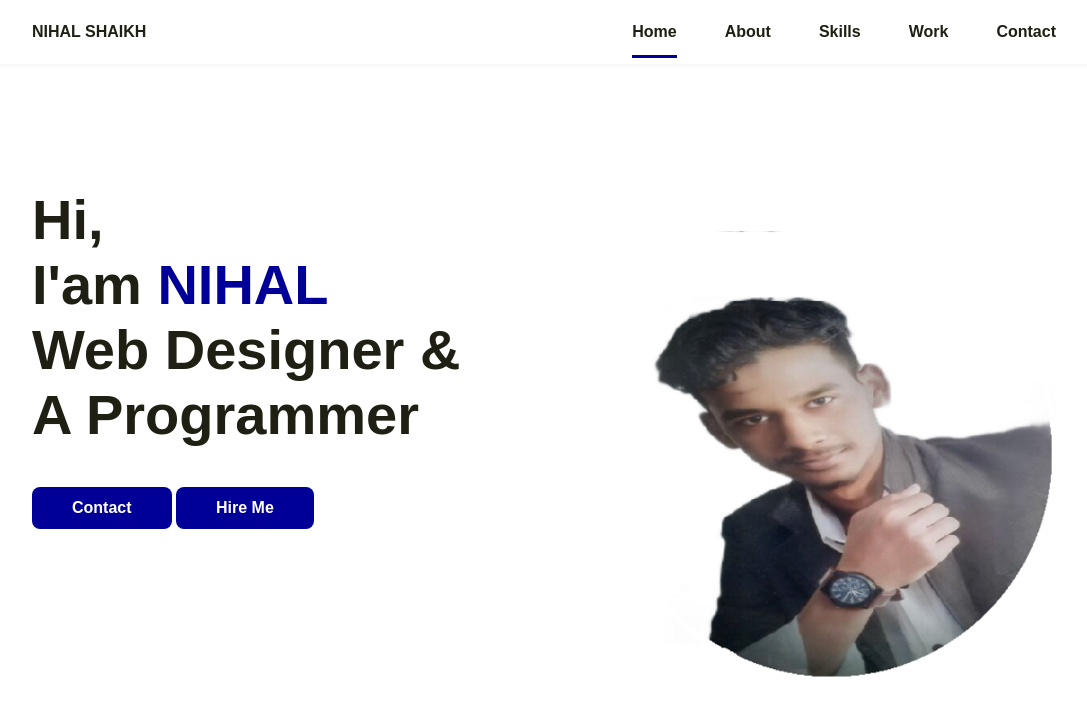
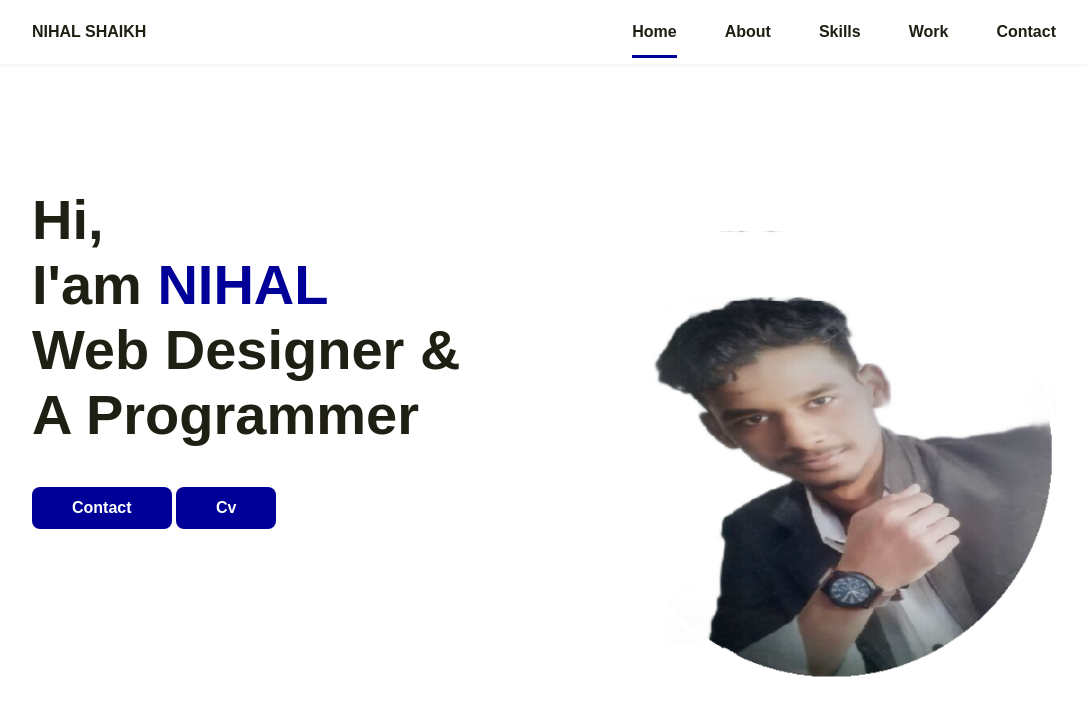
Before and after one commit to nihalahamadshaikh/ns.github.com, a plain HTML site: page index.html in a window 1280 px wide. Shown: the top 710 px of the page, without its empty margins (96-1183 px from the left). Drawn offline with nearby package versions, Linux system fonts and the light colour scheme.

Commit message:
Update index.html

```diff
--- a/index.html
+++ b/index.html
@@ -42,7 +42,7 @@
                     <h1 class="home__title">Hi,<br>I'am <span class="home__title-color">NIHAL</span><br> Web Designer &<br> A Programmer</h1>
 
                     <a href="#" class="button">Contact</a>
-                    <a href="#" class="button">Hire Me</a>
+                    <a href="https://drive.google.com/file/d/1z0PTbquGxKubs92-N2Ychb1UepG4xWFr/view?usp=sharing" class="button">Cv</a>
                 </div>
 
                 <div class="home__social">
```
